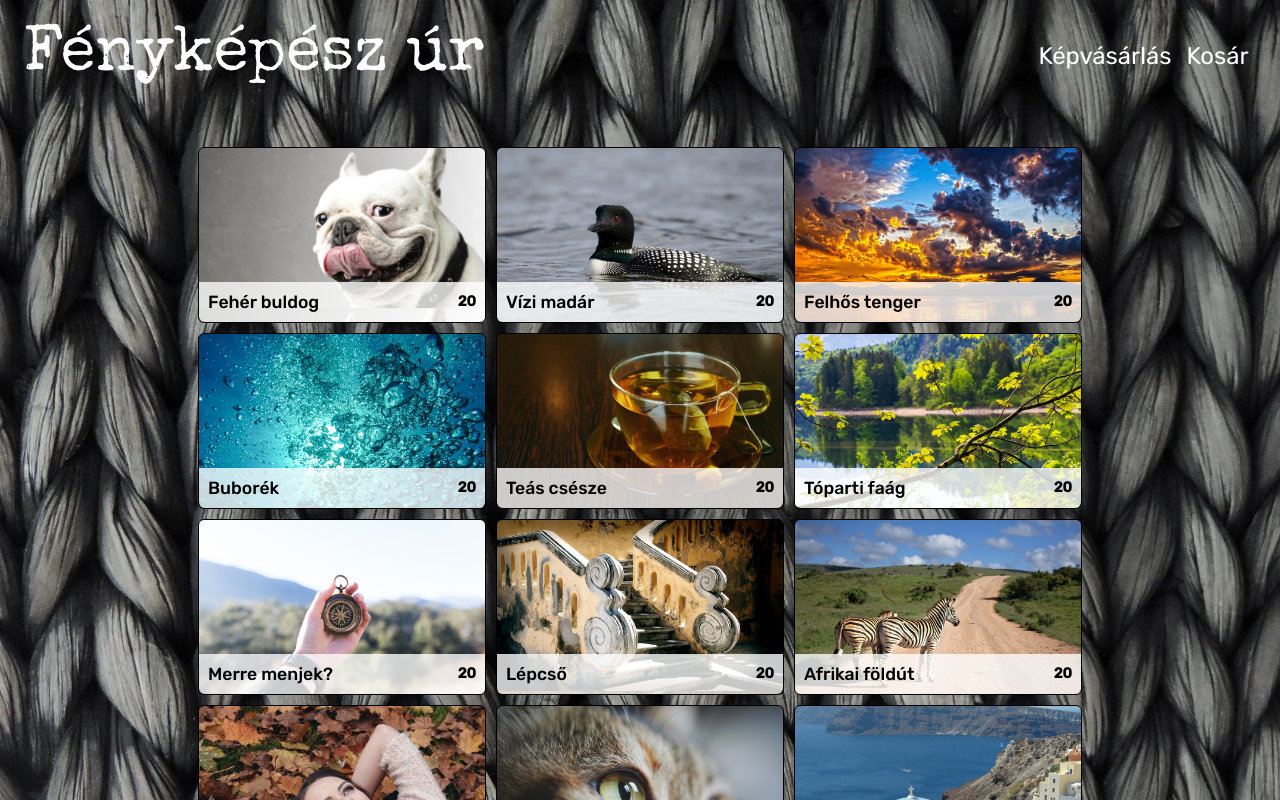
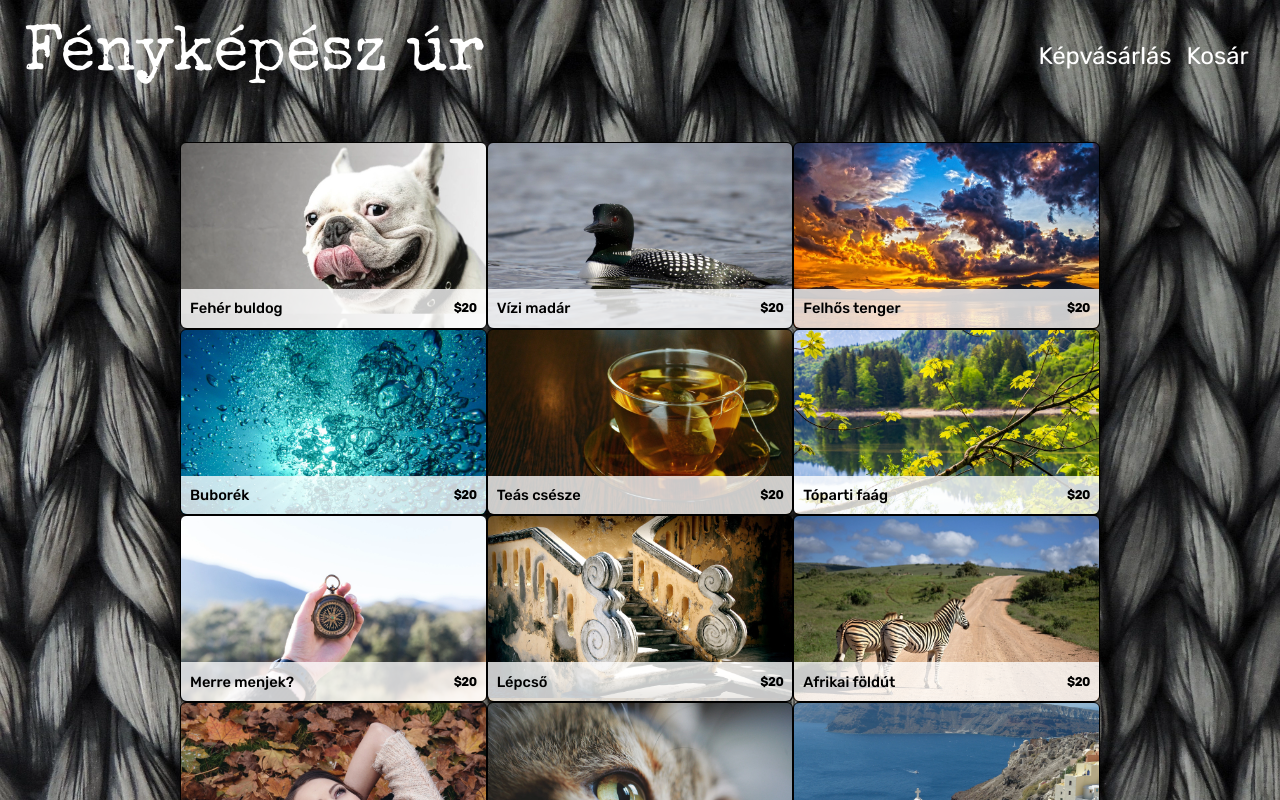
Before and after one commit to 0324bence/portfolio-example, a SvelteKit app: page /Gallery in a window 1280 px wide. Shown: the top 800 px of the page. Built offline with nearby package versions, Linux system fonts and the light colour scheme; a web font is replaced by a local one; what svelte-persisted-store would draw is missing.

Commit message:
Fix cards

```diff
--- a/src/components/BasketCard.svelte
+++ b/src/components/BasketCard.svelte
@@ -49,8 +49,7 @@
         max-width: 22em;
         aspect-ratio: 16/9;
         display: flex;
-        background-size: contain;
-        margin: 5px;
+        background-size: 100%;
         border-radius: 6px;
         border: solid 1px black;
         position: relative;
--- a/src/components/Gallery/Card.svelte
+++ b/src/components/Gallery/Card.svelte
@@ -2,36 +2,38 @@
     import { base } from "$app/paths";
     export let title: string;
     export let price: string;
-    export let imageID: string;
     export let image: string;
+    export let click: () => void;
 </script>
 
-<a href="gallery/{imageID}" class="card-link">
+<button on:click={click} class="card-link">
     <div class="card" style="background-image: url('{base}/images/photos/{image}');">
         <div class="card-belt">
             <div class="card-title">
                 <p>{title}</p>
             </div>
             <div class="card-price">
-                <p>{price}</p>
+                <p>
+                    ${price}
+                </p>
             </div>
         </div>
     </div>
-</a>
+</button>
 
 <style lang="scss">
     @import url("https://fonts.googleapis.com/css2?family=Rubik:wght@500&family=Share+Tech&display=swap");
 
     @media (min-width: 6px) {
-        .card-link{
+        .card-link {
             width: 100% !important;
             aspect-ratio: 16 / 10;
         }
     }
     @media (min-width: 720px) {
-        .card-link{
-            width: 18em !important;
-            height: 11em !important;
+        .card-link {
+            width: 23em !important;
+            height: 14em !important;
         }
     }
 
@@ -41,9 +43,15 @@
         color: black;
     }
 
-    .card-link{
-
-        margin: 5px;
+    .card-link {
+        // margin: 5px;
+        display: block;
+        background: none;
+        border: none;
+        outline: none;
+        padding: 0;
+        padding-inline: 0;
+        cursor: pointer;
     }
 
     .card {
```
